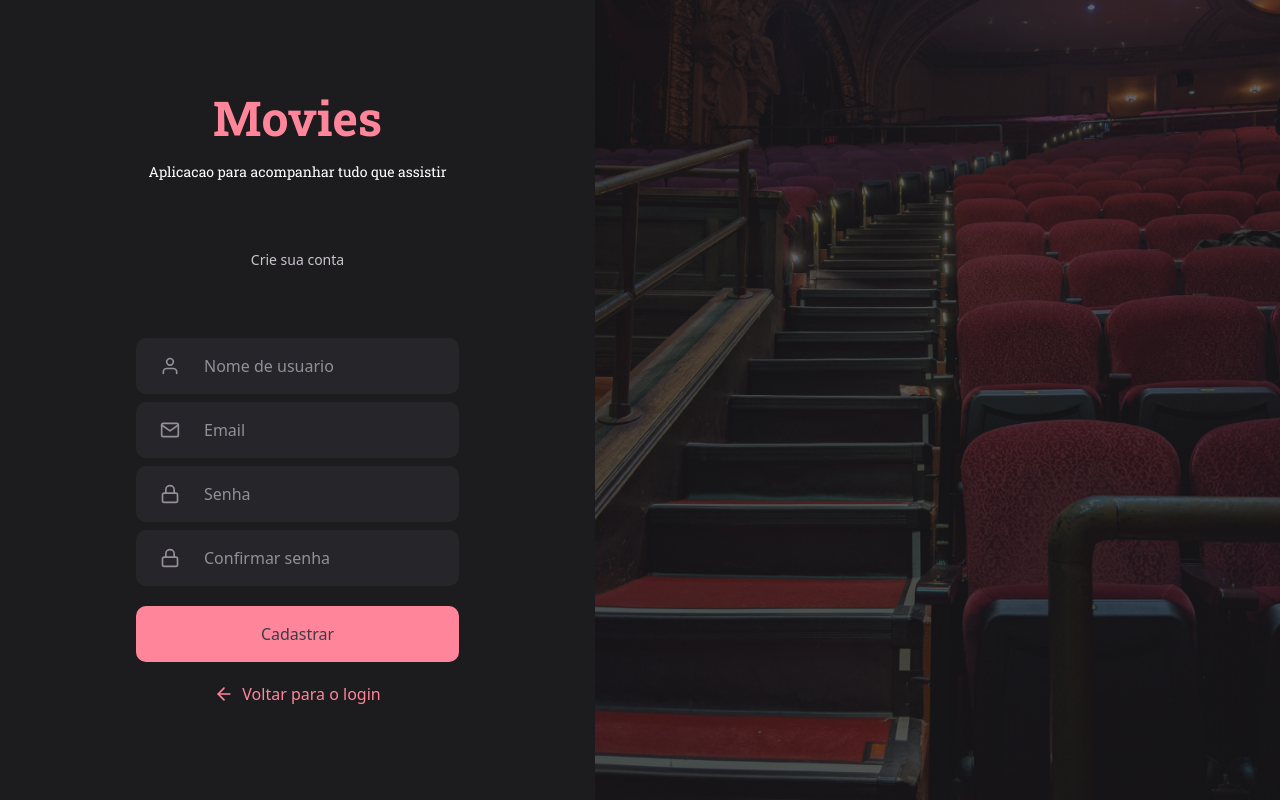
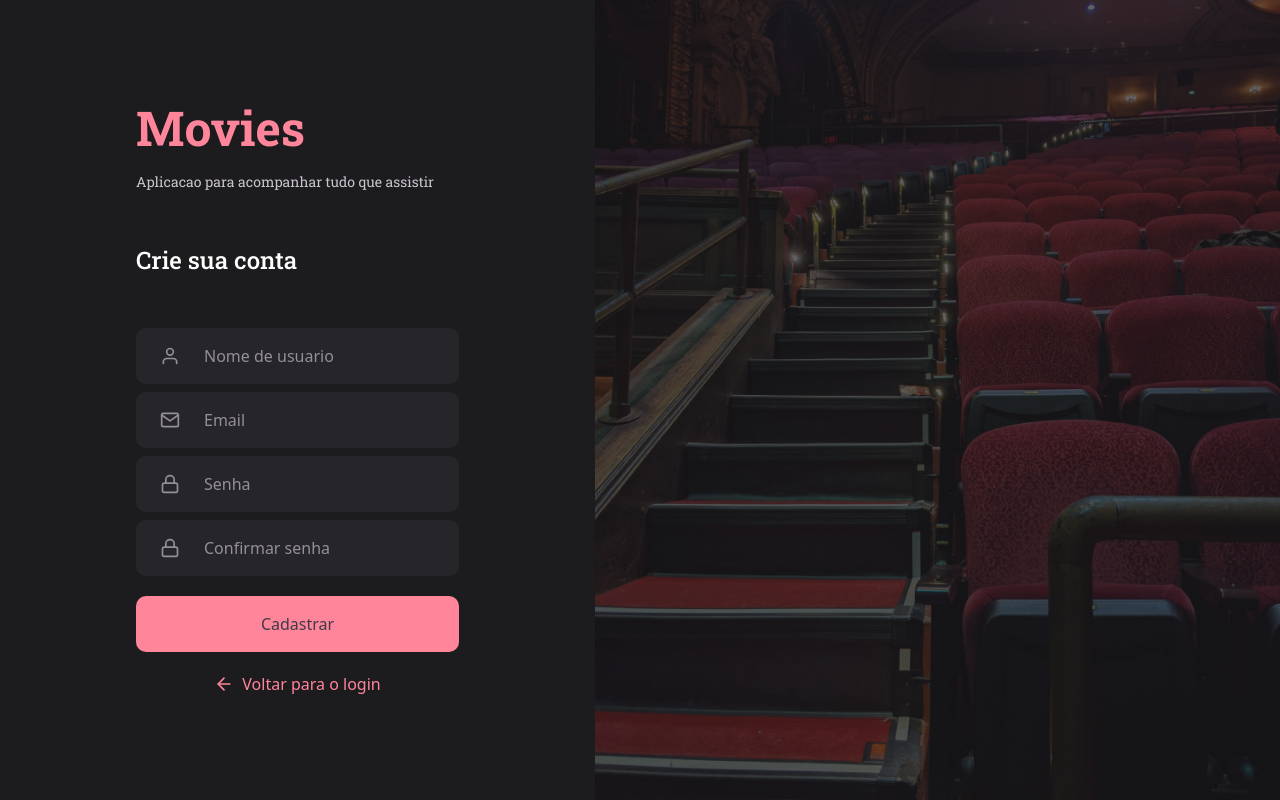
Before and after one commit to Brenobn/Prover-Task-Movies, a React (Vite) app: page /signup in a window 1280 px wide. Built offline with nearby package versions, Linux system fonts and the light colour scheme; no server answers.

Commit message:
Ajustando estilo

```diff
--- a/src/components/ButtonText.tsx
+++ b/src/components/ButtonText.tsx
@@ -5,13 +5,14 @@ type ButtonTextProps = {
   icon?: IconType
   title: string
   to?: string
+  className?: string
 }
 
-export function ButtonText({ icon: Icon, title, to = "/" }: ButtonTextProps) {
+export function ButtonText({ icon: Icon, title, to = "/", className }: ButtonTextProps) {
   return (
     <Link
       to={to}
-      className="inline-flex items-center gap-2 border-0 bg-none text-base text-[#FF859B] [&_svg]:text-[#FF859B]"
+      className={className}
     >
       {Icon ? <Icon size={20} /> : null}
       {title}
--- a/src/pages/SignIn.tsx
+++ b/src/pages/SignIn.tsx
@@ -47,15 +47,15 @@ export function SignIn() {
   return (
     <div className="flex h-screen items-stretch bg-[#1C1B1E]">
       <form
-        className="flex flex-col items-center justify-center gap-5 px-[136px] text-center"
+        className="flex flex-col items-start justify-center gap-5 px-[136px] text-center"
         onSubmit={handleSubmit}
       >
         <h1 className="font-secondary text-5xl font-bold text-[#FF859B]">Movies</h1>
-        <p className="font-secondary text-sm font-normal text-white">
+        <p className="font-secondary text-sm font-normal text-[#CAC4CF]">
           Aplicacao para acompanhar tudo que assistir
         </p>
 
-        <h2 className="mt-12 mb-12 text-sm font-normal text-[#CAC4CF]">
+        <h2 className="mt-8 mb-8 text-2xl font-secondary font-medium text-white">
           Faca seu login
         </h2>
 
@@ -80,7 +80,7 @@ export function SignIn() {
 
         <Button title={loading ? "Entrando..." : "Entrar"} type="submit" disabled={loading} />
 
-        <ButtonText title="Criar conta" to="/signup" />
+        <ButtonText title="Criar conta" to="/signup" className="inline-flex items-center my-0 mx-auto gap-2 border-0 bg-none text-base text-[#FF859B]" />
       </form>
       <div
         className="flex-1 bg-cover bg-center bg-no-repeat"
--- a/src/pages/SignUp.tsx
+++ b/src/pages/SignUp.tsx
@@ -50,17 +50,17 @@ export function SignUp() {
   return (
     <div className="flex h-screen items-stretch bg-[#1C1B1E]">
       <form
-        className="flex flex-col items-center justify-center gap-5 px-[136px] text-center"
+        className="flex flex-col items-start justify-center gap-5 px-[136px] text-center"
         onSubmit={handleSubmit}
       >
         <h1 className="font-secondary text-5xl font-bold text-[#FF859B]">Movies</h1>
-        <p className="font-secondary text-sm font-normal text-white">
+        <h2 className="font-secondary text-sm font-normal text-[#CAC4CF]">
           Aplicacao para acompanhar tudo que assistir
+        </h2>
+
+        <p className="mt-8 mb-8 text-2xl font-secondary font-medium text-white">
+          Crie sua conta
         </p>
-
-        <h2 className="mt-12 mb-12 text-sm font-normal text-[#CAC4CF]">
-          Crie sua conta
-        </h2>
 
         <div className="flex w-full flex-col gap-2">
           <Input
@@ -97,7 +97,7 @@ export function SignUp() {
 
         <Button title={loading ? "Cadastrando..." : "Cadastrar"} type="submit" disabled={loading} />
 
-        <ButtonText icon={FiArrowLeft} title="Voltar para o login" to="/signin" />
+        <ButtonText icon={FiArrowLeft} title="Voltar para o login" to="/signin" className="inline-flex items-center my-0 mx-auto gap-2 border-0 bg-none text-base text-[#FF859B] [&_svg]:text-[#FF859B]" />
       </form>
       <div
         className="flex-1 bg-cover bg-center bg-no-repeat"
```
